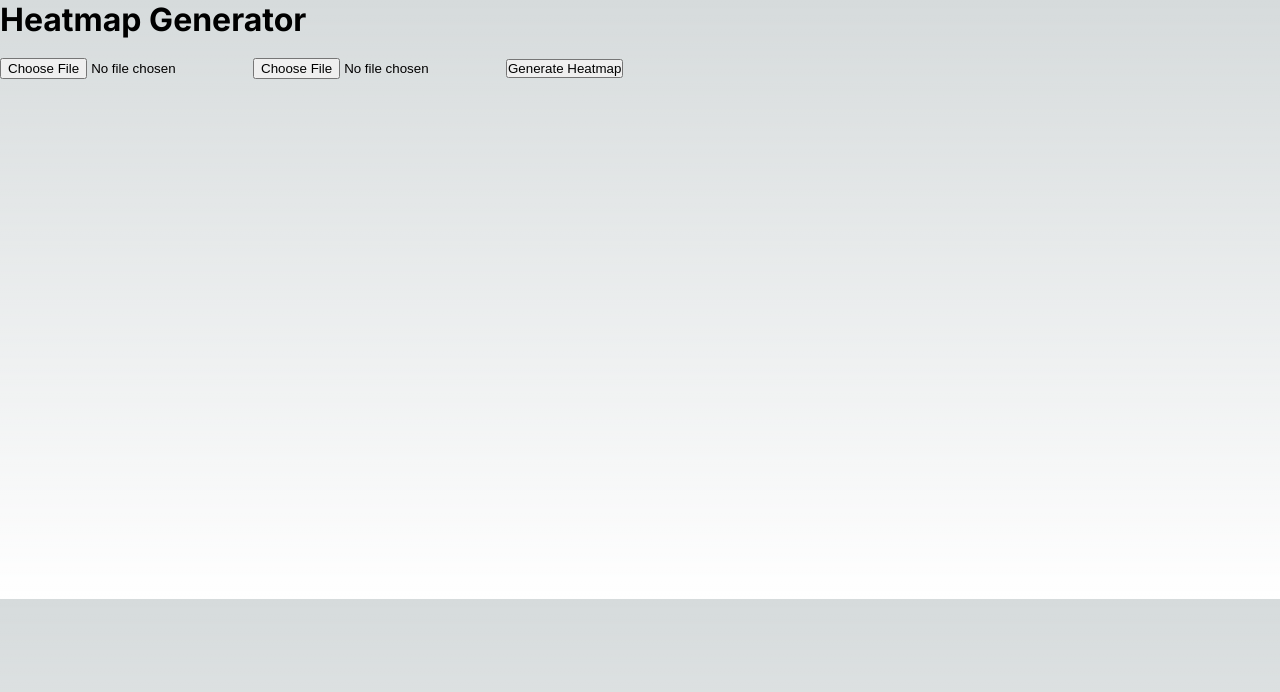
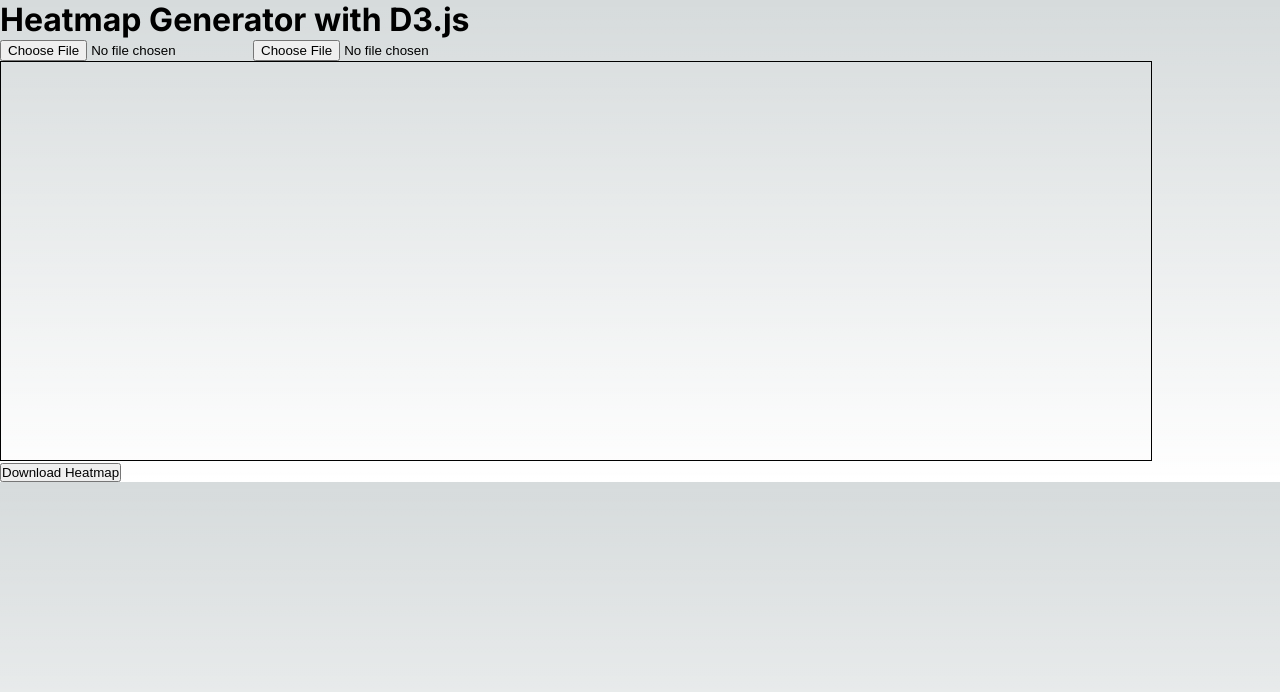
Before and after one commit to AlectorAlexander/noleak-heatmap, a Next.js app: page / in a window 1280 px wide. Shown: the top 692 px of the page. Built offline with nearby package versions, Linux system fonts and the light colour scheme.

Commit message:
feat: troca das bibliotecas de heatmap.js para d3.js. Implementação do mapa de calor. Agora falta o resto

```diff
--- a/next.config.mjs
+++ b/next.config.mjs
@@ -1,6 +1,5 @@
 export default {
   reactStrictMode: true,
   experimental: {
-    appDir: true
   }
 };
--- a/src/app/components/HeatmapGenerator.tsx
+++ b/src/app/components/HeatmapGenerator.tsx
@@ -1,29 +1,28 @@
 'use client';
 
-import React, { useState } from 'react';
-import Heatmap from 'heatmap.js';
-import { saveAs } from 'file-saver';
-import { generateFilename } from '../utils/generateFilename';
+import React, { useEffect, useState, useRef } from 'react';
+import * as d3 from 'd3';
 
 const HeatmapGenerator: React.FC = () => {
   const [image, setImage] = useState<string | ArrayBuffer | null>(null);
   const [heatmapData, setHeatmapData] = useState<any[]>([]);
   const [relevanceOptions, setRelevanceOptions] = useState<string[]>([]);
   const [selectedRelevance, setSelectedRelevance] = useState<string>('');
-  const [existingHeatmap, setExistingHeatmap] = useState<string | null>(null);
+  const canvasRef = useRef<HTMLCanvasElement>(null);
 
+  /* Pega uma imagem e lê ela  */
   const handleImageChange = (event: React.ChangeEvent<HTMLInputElement>) => {
     const file = event.target.files?.[0];
     if (file) {
       const reader = new FileReader();
       reader.onloadend = () => {
         setImage(reader.result);
-        setExistingHeatmap(null); // Resetar o heatmap existente ao carregar nova imagem
       };
       reader.readAsDataURL(file);
     }
   };
 
+  /* Pega o arquivo json e o converte, destrincha, e o disponibiliza no estado global para que se possa utilizar as coordenadas do arquivo JSON para a marcação dos pontos de calor */
   const handleJSONUpload = async (event: React.ChangeEvent<HTMLInputElement>) => {
     const file = event.target.files?.[0];
     if (file) {
@@ -31,9 +30,6 @@ const HeatmapGenerator: React.FC = () => {
         const text = await file.text();
         const jsonData = JSON.parse(text);
 
-        console.log('JSON Data:', { hits: jsonData.hits.hits[0].fields['deepstream-msg'] }); // Log para verificar o JSON carregado
-
-        // Navegar na estrutura do JSON para encontrar 'deepstream-msg'
         let deepstreamMessages = null;
         if (jsonData['hits'] && Array.isArray(jsonData['hits']['hits'])) {
           deepstreamMessages = jsonData['hits']['hits'][0]?.fields?.['deepstream-msg'];
@@ -44,7 +40,6 @@ const HeatmapGenerator: React.FC = () => {
           return;
         }
 
-        // Extração das opções de relevância
         const relevanceSet = new Set<string>();
         deepstreamMessages.forEach((msg: string) => {
           const parts = msg.split('|');
@@ -70,57 +65,98 @@ const HeatmapGenerator: React.FC = () => {
     }
   };
 
-  const generateHeatmap = async () => {
-    if (!image || !selectedRelevance) return;
+  const drawHeatmap = () => {
+    if (!canvasRef.current) return;
+    // Verifica se o canvas está disponível
 
-    const filename = generateFilename(heatmapData, selectedRelevance);
+    const canvas = canvasRef.current;
+    // Obtém a referência do canvas
+    const context = canvas.getContext('2d');
+    // Obtém o contexto 2D do canvas
+    if (!context) return;
+    // Verifica se o contexto 2D foi obtido com sucesso
 
-    console.log(`Checking if file exists: ${filename}`);
+    const width = canvas.width;
+    // Define a largura do canvas
+    const height = canvas.height;
+    // Define a altura do canvas
 
-    const res = await fetch(`/api/checkFileExists?filename=${filename}`);
-    const data = await res.json();
+    context.clearRect(0, 0, width, height);
+    // Limpa o canvas
 
-    if (data.exists) {
-      console.log(`File ${filename} exists on the server.`);
-      setExistingHeatmap(`/images/${filename}`);
-    } else {
-      console.log(`File ${filename} does not exist on the server. Generating new heatmap.`);
-      const filteredData = heatmapData.filter(data => data.object === selectedRelevance);
+    const img = new Image();
+    // Cria uma nova imagem
+    img.src = image as string;
+    // Define a fonte da imagem como o estado da imagem carregada
+    img.onload = () => {
+      // Define uma função para executar quando a imagem for carregada
+      context.drawImage(img, 0, 0, width, height);
+      // Desenha a imagem no canvas
 
-      const heatmapInstance = Heatmap.create({
-        container: document.querySelector('#heatmapContainer') as HTMLElement
+      const colorScale = d3.scaleSequential(d3.interpolateViridis)
+      // Cria uma escala de cores usando d3.interpolateViridis
+        .domain([0, 1]);
+      // Define o domínio da escala de cores
+
+      const filteredData = heatmapData.filter(d => d.object === selectedRelevance);
+      // Filtra os dados do heatmap para incluir apenas os dados relevantes selecionados
+
+      const radiusScale = d3.scaleSqrt()
+      // Cria uma escala para o raio dos círculos baseado no valor dos dados
+        .domain([0, d3.max(filteredData, d => d.value) as number])
+      // Define o domínio da escala de raio
+        .range([0, 20]);
+      // Define a faixa de valores da escala de raio
+
+      // Adiciona parâmetros de ajuste fino
+      const xAdjustment = 0.16; // Ajuste para a coordenada x
+      const yAdjustment = 0; // Ajuste para a coordenada y
+
+      filteredData.forEach(d => {
+        // Para cada dado filtrado
+        const x = d.x * width / img.width;
+        // Calcula as coordenadas escaladas para o tamanho do canvas
+        const y = d.y * height / img.height;
+        // Calcula as coordenadas escaladas para o tamanho do canvas
+        const xAdjusted = x + width * xAdjustment; // Ajusta a coordenada x
+        const yAdjusted = y + height * yAdjustment; // Ajusta a coordenada y
+        context.beginPath();
+        // Inicia um novo caminho no canvas
+        context.arc(xAdjusted, yAdjusted, radiusScale(d.value), 0, 2 * Math.PI);
+        // Desenha um arco (círculo) no canvas
+        context.fillStyle = colorScale(d.value) as string;
+        // Define a cor de preenchimento do círculo
+        context.globalAlpha = 0.6;
+        // Define a opacidade global
+        context.fill();
+        // Preenche o círculo com a cor definida
       });
-      heatmapInstance.setData({
-        max: 1,
-        data: filteredData
-      });
+    };
+  };
 
-      const canvas = document.querySelector('canvas') as HTMLCanvasElement;
-      canvas.toBlob((blob) => {
-        if (blob) {
-          const fileReader = new FileReader();
-          fileReader.onload = () => {
-            if (fileReader.result) {
-              setExistingHeatmap(fileReader.result as string);
-            }
-          };
-          fileReader.readAsDataURL(blob);
-        }
-      });
+
+
+
+
+  useEffect(() => {
+    if (image && heatmapData.length > 0) {
+      drawHeatmap();
     }
+  }, [image, heatmapData, selectedRelevance]);
+
+  const handleDownload = () => {
+    if (!canvasRef.current) return;
+    const link = document.createElement('a');
+    link.href = canvasRef.current.toDataURL('image/png');
+    link.download = 'heatmap.png';
+    link.click();
   };
 
   return (
-    <div>
-      <h1>Heatmap Generator</h1>
+    <div className="main-conteiner">
+      <h1>Heatmap Generator with D3.js</h1>
       <input type="file" accept="image/*" onChange={handleImageChange} />
       <input type="file" accept="application/json" onChange={handleJSONUpload} />
-      {image && (
-        <div style={{ marginTop: '20px' }}>
-          <h2>Image Preview</h2>
-          <img src={image.toString()} alt="Uploaded" style={{ width: '500px', height: 'auto' }} />
-        </div>
-      )}
       {relevanceOptions.length > 0 && (
         <select onChange={(e) => setSelectedRelevance(e.target.value)} value={selectedRelevance}>
           <option value="">Select Relevance</option>
@@ -129,16 +165,11 @@ const HeatmapGenerator: React.FC = () => {
           ))}
         </select>
       )}
-      <button onClick={generateHeatmap} style={{ marginTop: '20px' }}>Generate Heatmap</button>
-      <div id="heatmapContainer" style={{ width: '500px', height: '500px', position: 'relative', marginTop: '20px' }}>
-        {existingHeatmap && (
-          <>
-            <h2>Heatmap</h2>
-            <img src={existingHeatmap} alt="Heatmap" style={{ width: '80%', height: '80%' }} />
-            <button onClick={() => saveAs(existingHeatmap, 'heatmap.png')} style={{ marginTop: '10px' }}>Download Heatmap</button>
-          </>
-        )}
+      <div className="heatmap-container" style={{ position: 'relative', minWidth: '100%', minHeight: '100%', border: '1px solid black' }}>
+        <canvas className="heatmap-canvas" ref={canvasRef} style={{ position: 'absolute', top: 0, left: 0 }}></canvas>
+        {image && <img src={image.toString()} alt="Uploaded" style={{ display: 'none' }} />}
       </div>
+      <button onClick={handleDownload}>Download Heatmap</button>
     </div>
   );
 };
--- a/src/app/globals.css
+++ b/src/app/globals.css
@@ -22,6 +22,8 @@
     rgba(255, 255, 255, 0)
   );
 
+
+
   --tile-start-rgb: 239, 245, 249;
   --tile-end-rgb: 228, 232, 233;
   --tile-border: conic-gradient(
@@ -39,6 +41,32 @@
   --card-rgb: 180, 185, 188;
   --card-border-rgb: 131, 134, 135;
 }
+
+
+
+.heatmap-container {
+  min-width: 400px !important;
+  min-height: 400px !important;
+  width: 100%;
+  height: 100%;
+  max-width: 90vw !important;
+  max-height: 90vh !important;
+  position: relative;
+}
+
+.heatmap-canvas {
+  min-width: 400px !important;
+  min-height: 400px !important;
+  width: 100%;
+  height: auto;
+  max-width: calc(100vh * 704 / 480) !important;
+  max-height: 90vh !important;
+  position: absolute;
+  top: 0;
+  left: 0;
+}
+
+
 
 @media (prefers-color-scheme: dark) {
   :root {
```
Also changed, not shown: package.json (+7 -5 lines), 1 other file (tests, documents, lock files or other folders).
